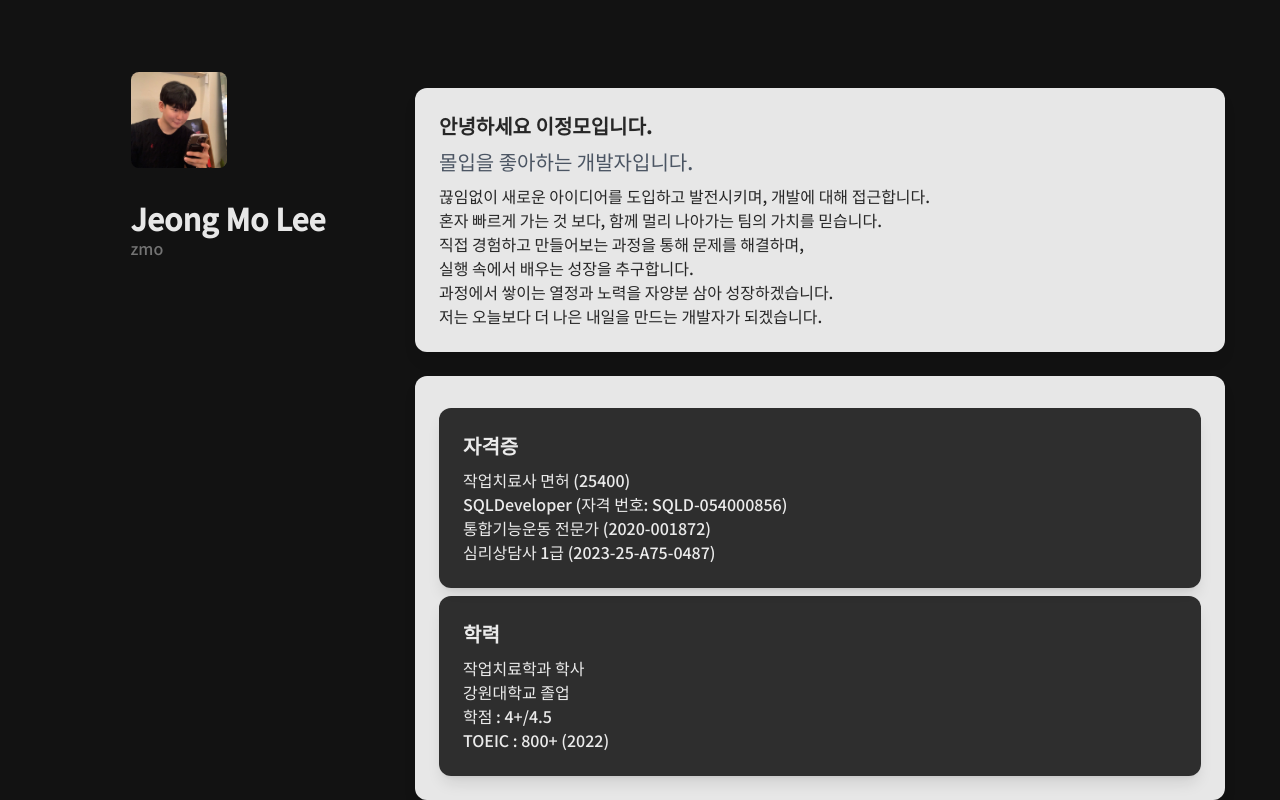
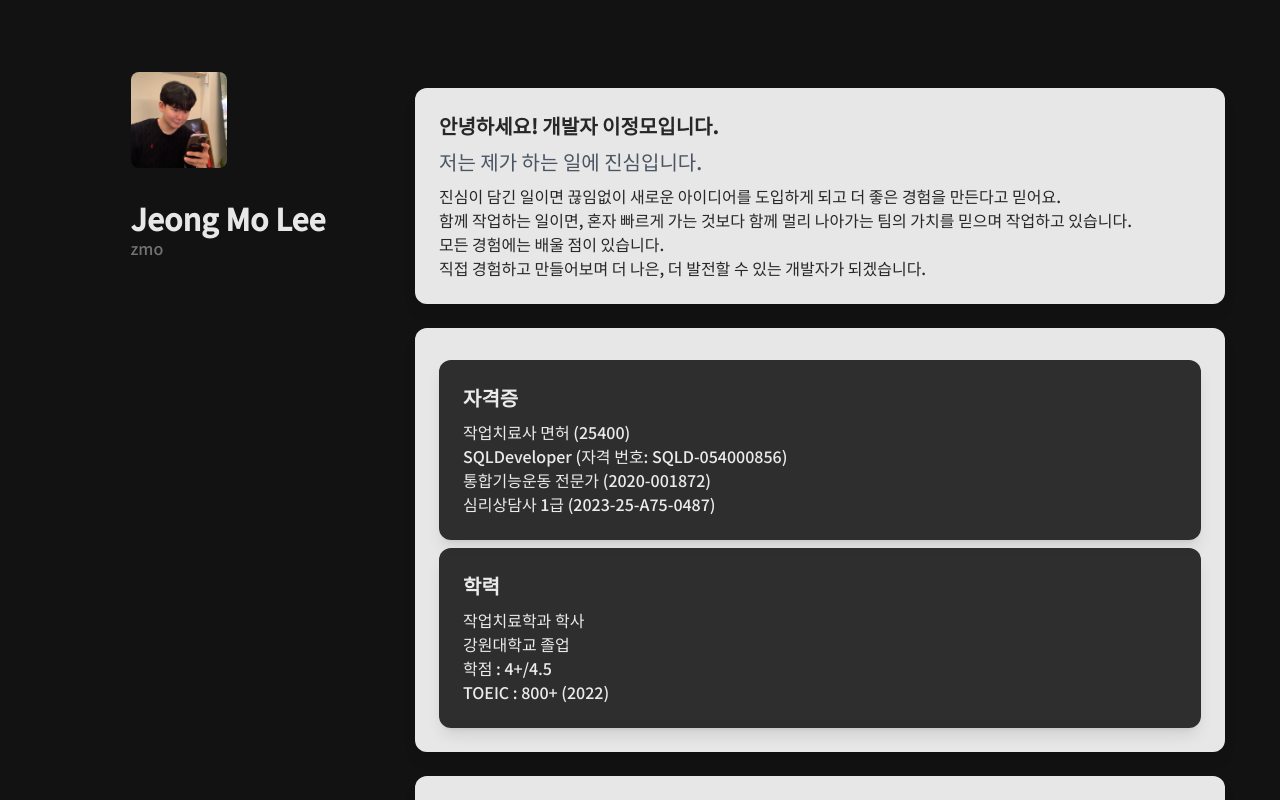
Before and after one commit to 2zm00/portfolio, a Next.js app: page / in a window 1280 px wide. Shown: the top 800 px of the page. Built offline with nearby package versions, Linux system fonts and the light colour scheme.

Commit message:
chore: 소갯말 수정

```diff
--- a/app/about/page.tsx
+++ b/app/about/page.tsx
@@ -6,17 +6,15 @@ export default function AboutSection() {
 		<>
 			{/* 소갯말 */}
 			<Card
-			title="안녕하세요 이정모입니다."
-			subtitle="몰입을 좋아하는 개발자입니다."
+			title="안녕하세요! 개발자 이정모입니다."
+			subtitle="저는 제가 하는 일에 진심입니다."
 			delay={100}
 			>
 				<div>
-				끊임없이 새로운 아이디어를 도입하고 발전시키며, 개발에 대해 접근합니다. <br />
-				혼자 빠르게 가는 것 보다, 함께 멀리 나아가는 팀의 가치를 믿습니다. <br />
-				직접 경험하고 만들어보는 과정을 통해 문제를 해결하며, <br/>
-				실행 속에서 배우는 성장을 추구합니다. <br />
-				과정에서 쌓이는 열정과 노력을 자양분 삼아 성장하겠습니다. <br />
-				저는 오늘보다 더 나은 내일을 만드는 개발자가 되겠습니다.
+				진심이 담긴 일이면 끊임없이 새로운 아이디어를 도입하게 되고 더 좋은 경험을 만든다고 믿어요. <br />
+				함께 작업하는 일이면, 혼자 빠르게 가는 것보다 함께 멀리 나아가는 팀의 가치를 믿으며 작업하고 있습니다. <br />
+				모든 경험에는 배울 점이 있습니다.  <br/>
+				직접 경험하고 만들어보며 더 나은, 더 발전할 수 있는 개발자가 되겠습니다. <br />
 
 				</div>
 			</Card>
```
